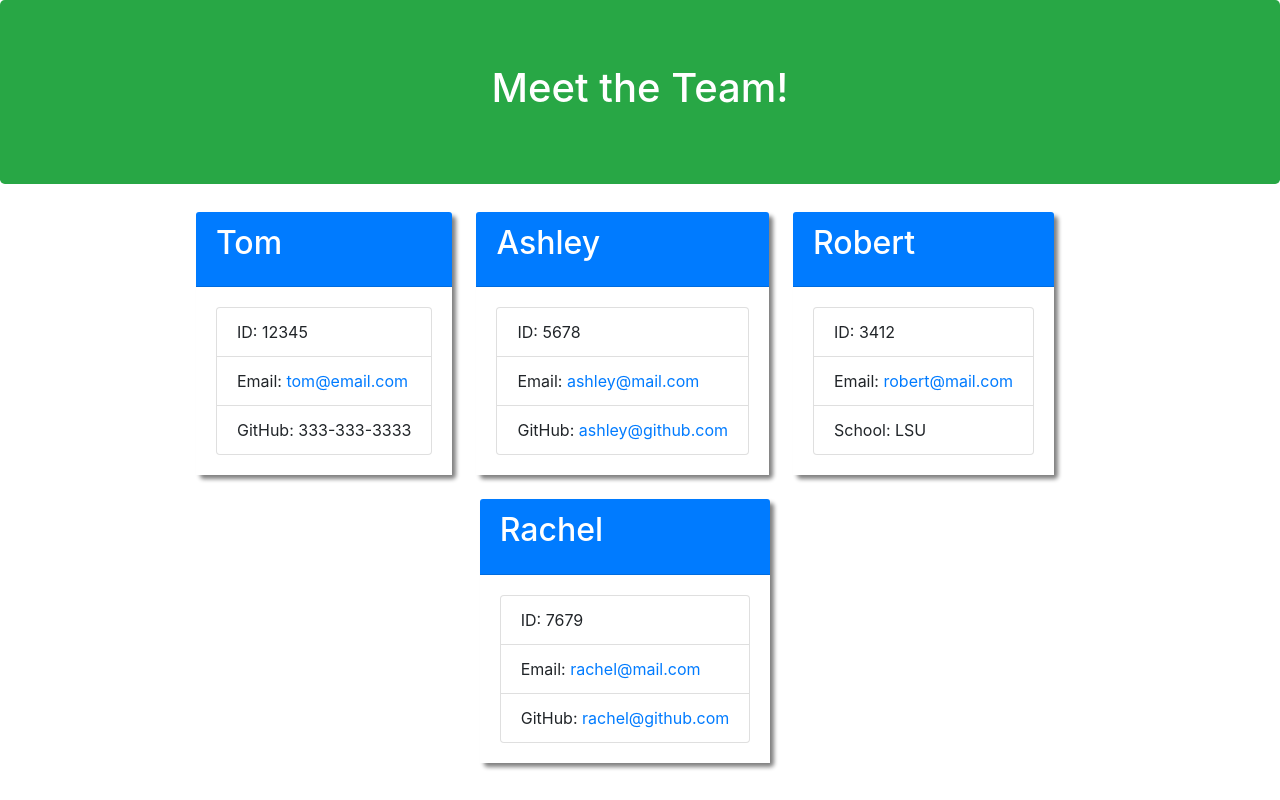
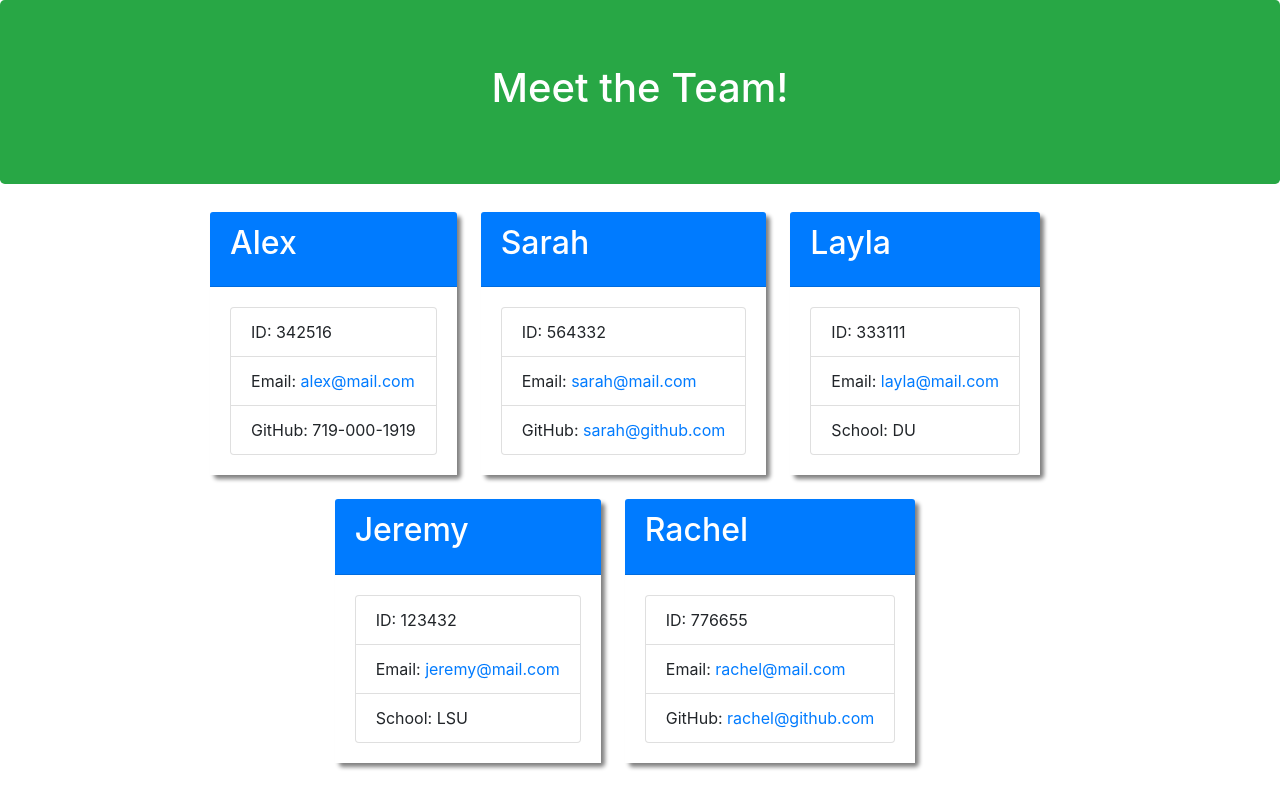
Before and after one commit to lgenzone/team-profile-generator, a website: page dist/index.html in a window 1280 px wide. Drawn offline with nearby package versions, Linux system fonts and the light colour scheme.

Commit message:
updated projects section

```diff
--- a/dist/index.html
+++ b/dist/index.html
@@ -25,38 +25,52 @@
 
         <div class="card employee-card">
         <div class="card-header bg-primary text-white">
-            <h2 class="card-title">Tom</h2>
+            <h2 class="card-title">Alex</h2>
         </div>
         <div class="card-body">
             <ul class="list-group">
-                <li class="list-group-item">ID: 12345</li>
-                <li class="list-group-item">Email: <a href="mailto:tom@email.com">tom@email.com</a></li>
-                <li class="list-group-item">GitHub: 333-333-3333</li>
+                <li class="list-group-item">ID: 342516</li>
+                <li class="list-group-item">Email: <a href="mailto:alex@mail.com">alex@mail.com</a></li>
+                <li class="list-group-item">GitHub: 719-000-1919</li>
             </ul>
         </div>
     </div>
 
     <div class="card employee-card">
         <div class="card-header bg-primary text-white">
-            <h2 class="card-title">Ashley</h2>
+            <h2 class="card-title">Sarah</h2>
         </div>
         <div class="card-body">
             <ul class="list-group">
-                <li class="list-group-item">ID: 5678</li>
-                <li class="list-group-item">Email: <a href="mailto:ashley@mail.com">ashley@mail.com</a></li>
-                <li class="list-group-item">GitHub: <a href="mailto:ashley@github.com">ashley@github.com</a></li>
+                <li class="list-group-item">ID: 564332</li>
+                <li class="list-group-item">Email: <a href="mailto:sarah@mail.com">sarah@mail.com</a></li>
+                <li class="list-group-item">GitHub: <a href="mailto:sarah@github.com">sarah@github.com</a></li>
             </ul>
         </div>
     </div>
 
     <div class="card employee-card">
         <div class="card-header bg-primary text-white">
-            <h2 class="card-title">Robert</h2>
+            <h2 class="card-title">Layla</h2>
         </div>
         <div class="card-body">
         <ul class="list-group">
-            <li class="list-group-item">ID: 3412</li>
-            <li class="list-group-item">Email: <a href="mailto:robert@mail.com">robert@mail.com</a></li>
+            <li class="list-group-item">ID: 333111</li>
+            <li class="list-group-item">Email: <a href="mailto:layla@mail.com">layla@mail.com</a></li>
+            <li class="list-group-item">School: DU</li>
+        </ul>
+
+        </div>
+    </div>
+
+    <div class="card employee-card">
+        <div class="card-header bg-primary text-white">
+            <h2 class="card-title">Jeremy</h2>
+        </div>
+        <div class="card-body">
+        <ul class="list-group">
+            <li class="list-group-item">ID: 123432</li>
+            <li class="list-group-item">Email: <a href="mailto:jeremy@mail.com">jeremy@mail.com</a></li>
             <li class="list-group-item">School: LSU</li>
         </ul>
 
@@ -69,7 +83,7 @@
         </div>
         <div class="card-body">
             <ul class="list-group">
-                <li class="list-group-item">ID: 7679</li>
+                <li class="list-group-item">ID: 776655</li>
                 <li class="list-group-item">Email: <a href="mailto:rachel@mail.com">rachel@mail.com</a></li>
                 <li class="list-group-item">GitHub: <a href="mailto:rachel@github.com">rachel@github.com</a></li>
             </ul>
```
